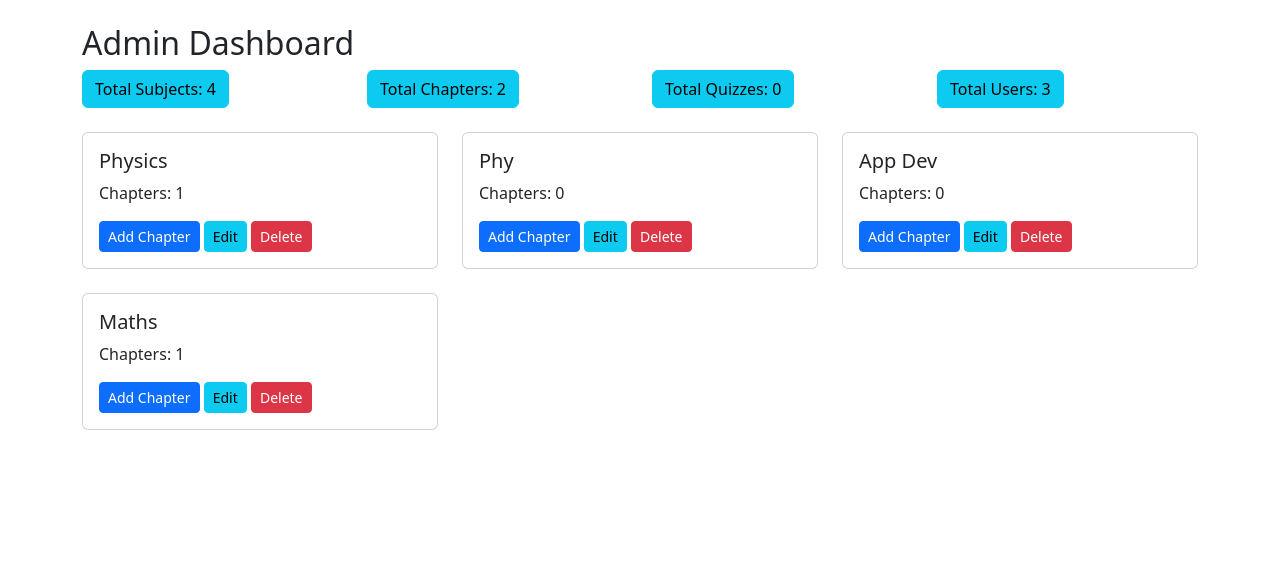
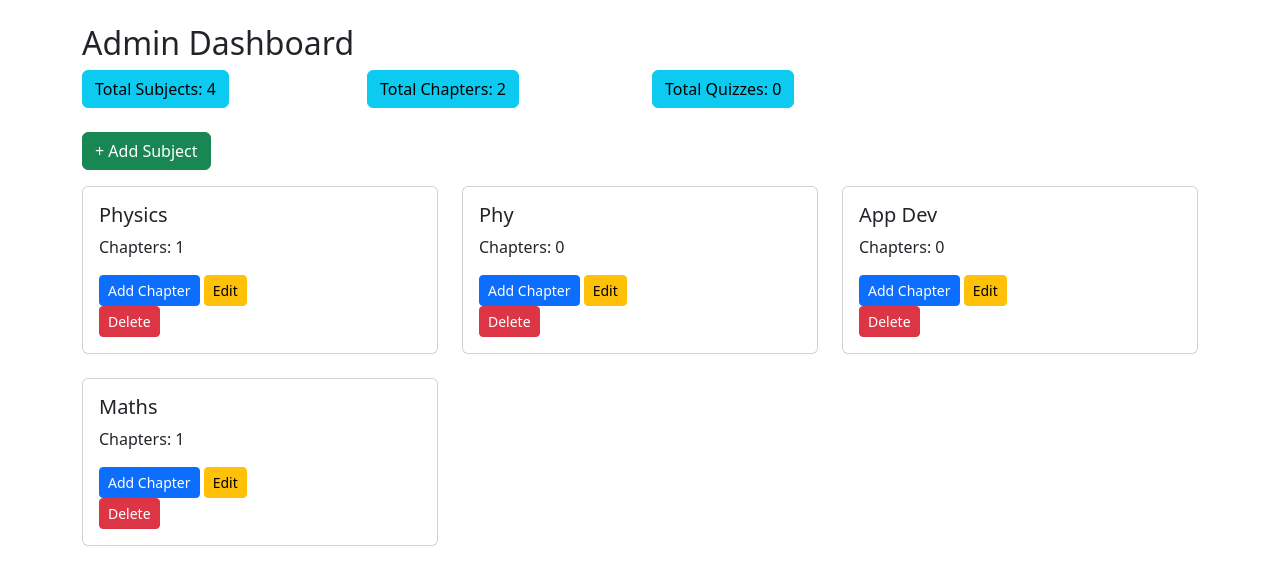
Before and after one commit to AnnaTomson/Quiz-Master, a Flask app: page /admin/dashboard in a window 1280 px wide. Shown: the part 56-641 px from the top of the page. Run offline with Flask 3, Linux system fonts and the light colour scheme; a user stored in the database is signed in.

Commit message:
admin dashboard

```diff
--- a/app/routes.py
+++ b/app/routes.py
@@ -100,9 +100,15 @@ def edit_subject(sub_id):
 @login_required
 def delete_subject(sub_id):
     subject = Subject.query.get_or_404(sub_id)
-    db.session.delete(subject)
-    db.session.commit()
-    flash('Subject deleted successfully!', 'success')
+
+    try:
+        db.session.delete(subject)
+        db.session.commit()
+        flash('Subject deleted successfully!', 'success')
+    except Exception as e:
+        db.session.rollback()
+        flash(f'Error: {e}', 'error')
+
     return redirect(url_for('admin_dashboard'))
 
 
@@ -117,18 +123,19 @@ def view_chapters(sub_id):
 # add chapter
 @app.route('/admin/chapter/new/<int:sub_id>', methods=['GET', 'POST'])
 @login_required
-def add_chapter(subject_id):
-    chapter_name = request.form.get('name')
-    chapter_description = request.form.get('description')
+def add_chapter(sub_id):
+    name = request.form.get('name')
+    description = request.form.get('description')
 
-    if chapter_name:
-        new_chapter = Chapter(name=chapter_name, description=chapter_description, subject_id=subject_id)
-        db.session.add(new_chapter)
-        db.session.commit()
-        flash('Chapter added successfully!', 'success')
-    else:
+    if not name:
         flash('Chapter name is required.', 'error')
+        return redirect(url_for('admin_dashboard'))
 
+    new_chapter = Chapter(name=name, description=description, sub_id=sub_id)
+    db.session.add(new_chapter)
+    db.session.commit()
+
+    flash('Chapter added successfully!', 'success')
     return redirect(url_for('admin_dashboard'))
 
 
@@ -245,19 +252,32 @@ def quiz_management():
 
 #add quiz
 @app.route('/add-quiz/<int:chapter_id>', methods=['GET', 'POST'])
-def add_quiz(chapter_id):
-    if request.method == 'POST':
-        date_of_quiz = request.form.get('date_of_quiz')
-        time_duration = int(request.form.get('time_duration'))
-        remarks = request.form.get('remarks')
+@login_required
+def add_quiz():
+    chapter_id = request.form.get('chapter_id')
+    date_of_quiz = request.form.get('date_of_quiz')
+    time_duration = request.form.get('time_duration')
+    remarks = request.form.get('remarks')
 
-        new_quiz = Quiz(chapter_id=chapter_id, date_of_quiz=date_of_quiz, time_duration=time_duration, remarks=remarks)
+    try:
+        # Convert date string to date object
+        quiz_date = datetime.strptime(date_of_quiz, '%Y-%m-%d').date()
+
+        new_quiz = Quiz(
+            chapter_id=chapter_id,
+            date_of_quiz=quiz_date,
+            time_duration=int(time_duration),
+            remarks=remarks
+        )
         db.session.add(new_quiz)
         db.session.commit()
         flash('Quiz added successfully!', 'success')
-        return redirect(url_for('quiz_management'))
+    except Exception as e:
+        db.session.rollback()
+        flash(f'Error: {e}', 'error')
 
-    return render_template('add_quiz.html', chapter_id=chapter_id)
+    return redirect(url_for('quiz_management'))
+
 
 
 #edit quiz
@@ -285,3 +305,6 @@ def delete_quiz(quiz_id):
     db.session.commit()
     flash('Quiz deleted successfully!', 'success')
     return redirect(url_for('quiz_management'))
+
+
+#user dashboard
--- a/app/templates/admin_dashboard.html
+++ b/app/templates/admin_dashboard.html
@@ -31,8 +31,37 @@
     <div class="col-md-3"><button class="btn btn-info">Total Subjects: {{ total_subjects }}</button></div>
     <div class="col-md-3"><button class="btn btn-info">Total Chapters: {{ total_chapters }}</button></div>
     <div class="col-md-3"><button class="btn btn-info">Total Quizzes: {{ total_quizzes }}</button></div>
-    <div class="col-md-3"><button class="btn btn-info">Total Users: {{ total_users }}</button></div>
+    <!--<div class="col-md-3"><button class="btn btn-info">Total Users: {{ total_users }}</button></div> -->
   </div>
+
+  <!-- Add Subject Button (Modal Trigger) -->
+<button class="btn btn-success mb-3" data-bs-toggle="modal" data-bs-target="#addSubjectModal">+ Add Subject</button>
+
+<!-- Modal for Adding Subject -->
+<div class="modal fade" id="addSubjectModal" tabindex="-1" aria-labelledby="addSubjectModalLabel" aria-hidden="true">
+  <div class="modal-dialog">
+    <div class="modal-content">
+      <div class="modal-header">
+        <h5 class="modal-title" id="addSubjectModalLabel">Add New Subject</h5>
+        <button type="button" class="btn-close" data-bs-dismiss="modal" aria-label="Close"></button>
+      </div>
+      <form action="{{ url_for('add_subject') }}" method="post">
+        <div class="modal-body">
+          <label for="subjectName" class="form-label">Subject Name</label>
+          <input type="text" class="form-control" id="subjectName" name="name" required>
+
+          <label for="subjectDescription" class="form-label">Subject Description</label>
+          <textarea class="form-control" id="subjectDescription" name="description" rows="3"></textarea>
+        </div>
+        <div class="modal-footer">
+          <button type="button" class="btn btn-secondary" data-bs-dismiss="modal">Cancel</button>
+          <button type="submit" class="btn btn-success">Add Subject</button>
+        </div>
+      </form>
+    </div>
+  </div>
+</div>
+
 
   <!-- Subject Cards Section -->
   <div class="row">
@@ -47,8 +76,37 @@
           <button class="btn btn-primary btn-sm" data-bs-toggle="modal" data-bs-target="#addChapterModal{{ subject.id }}">Add Chapter</button>
 
           <!-- Edit and Delete Buttons -->
-          <a href="{{ url_for('edit_subject', id=subject.id) }}" class="btn btn-info btn-sm">Edit</a>
-          <a href="{{ url_for('delete_subject', id=subject.id) }}" class="btn btn-danger btn-sm">Delete</a>
+          <button class="btn btn-warning btn-sm" data-bs-toggle="modal" data-bs-target="#editSubjectModal{{ subject.id }}">Edit</button>
+
+          <!-- Modal for Editing Subject -->
+          <div class="modal fade" id="editSubjectModal{{ subject.id }}" tabindex="-1" aria-labelledby="editSubjectModalLabel{{ subject.id }}" aria-hidden="true">
+            <div class="modal-dialog">
+              <div class="modal-content">
+                <div class="modal-header">
+                  <h5 class="modal-title" id="editSubjectModalLabel{{ subject.id }}">Edit Subject</h5>
+                  <button type="button" class="btn-close" data-bs-dismiss="modal" aria-label="Close"></button>
+                </div>
+                <form action="{{ url_for('edit_subject', sub_id=subject.id) }}" method="post">
+                  <div class="modal-body">
+                    <label for="subjectName{{ subject.id }}" class="form-label">Subject Name</label>
+                    <input type="text" class="form-control" id="subjectName{{ subject.id }}" name="name" value="{{ subject.name }}" required>
+
+                    <label for="subjectDescription{{ subject.id }}" class="form-label">Subject Description</label>
+                    <textarea class="form-control" id="subjectDescription{{ subject.id }}" name="description" rows="3">{{ subject.description }}</textarea>
+                  </div>
+                  <div class="modal-footer">
+                    <button type="button" class="btn btn-secondary" data-bs-dismiss="modal">Cancel</button>
+                    <button type="submit" class="btn btn-warning">Update Subject</button>
+                  </div>
+                </form>
+              </div>
+            </div>
+          </div>
+
+          <form action="{{ url_for('delete_subject', sub_id=subject.id) }}" method="post" onsubmit="return confirm('Are you sure you want to delete this subject?');">
+            <button type="submit" class="btn btn-danger btn-sm">Delete</button>
+          </form>
+
         </div>
       </div>
     </div>
@@ -61,7 +119,7 @@
             <h5 class="modal-title" id="addChapterModalLabel{{ subject.id }}">Add Chapter to {{ subject.name }}</h5>
             <button type="button" class="btn-close" data-bs-dismiss="modal" aria-label="Close"></button>
           </div>
-          <form action="{{ url_for('add_chapter', id=subject.id) }}" method="post">
+          <form action="{{ url_for('add_chapter', sub_id=subject.id) }}" method="post">
             <div class="modal-body">
               <label for="chapterName">Chapter Name</label>
               <input type="text" class="form-control" id="chapterName" name="name" required>
```
Also changed, not shown: instance/quizvista.db.
